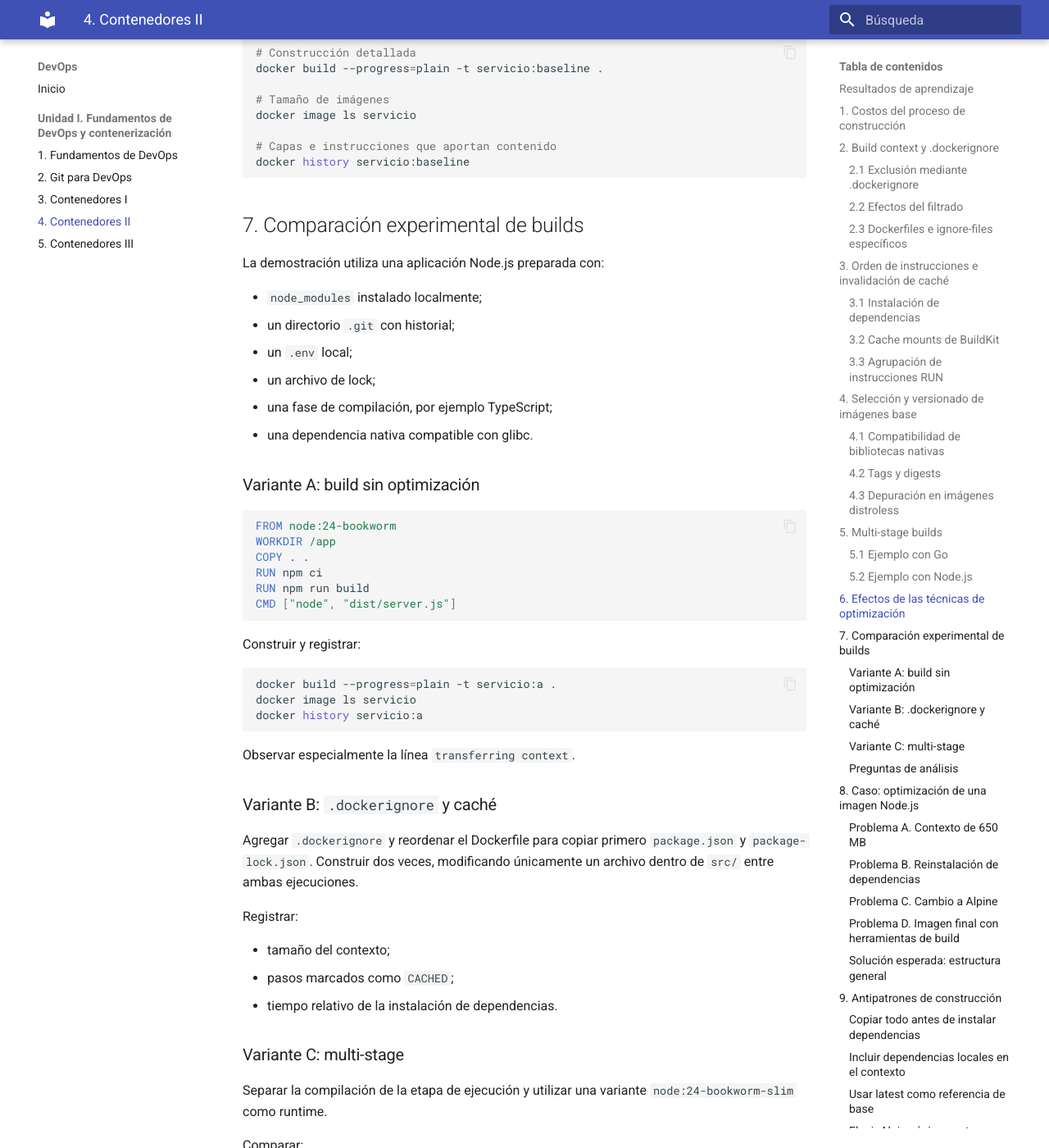
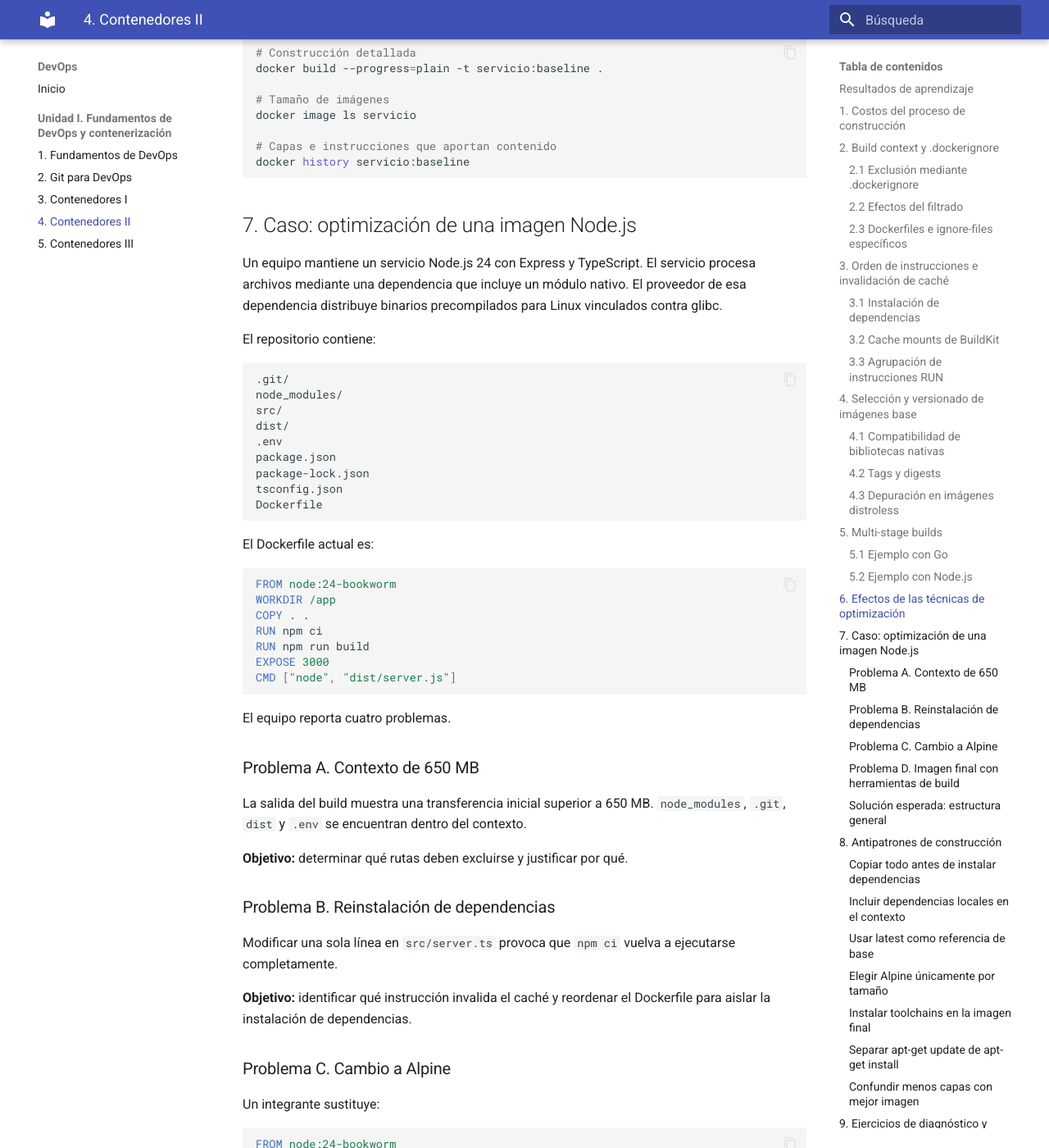
Before and after one commit to guillermocalderon2021/devops-2026, an MkDocs documentation site: the page built from docs/unidad-1/s04_contenedores_ii.md, in a window 1280 px wide and 1400 px high, scrolled down 12338 px. Shown: the whole window at 82% size. Built offline with MkDocs 1.6.1 and Material for MkDocs 9.7.7, drawn with Linux system fonts in a browser that asks for light colours; some of the changed text lies outside the part shown.

Commit message:
Refactor section numbers and titles in markdown
Renumber sections and update titles for clarity.

````diff
--- a/docs/unidad-1/s04_contenedores_ii.md
+++ b/docs/unidad-1/s04_contenedores_ii.md
@@ -379,75 +379,7 @@ docker image ls servicio
 docker history servicio:baseline
 ```
 
-## 7. Comparación experimental de builds
-
-La demostración utiliza una aplicación Node.js preparada con:
-
-- `node_modules` instalado localmente;
-- un directorio `.git` con historial;
-- un `.env` local;
-- un archivo de lock;
-- una fase de compilación, por ejemplo TypeScript;
-- una dependencia nativa compatible con glibc.
-
-### Variante A: build sin optimización
-
-```dockerfile
-FROM node:24-bookworm
-WORKDIR /app
-COPY . .
-RUN npm ci
-RUN npm run build
-CMD ["node", "dist/server.js"]
-```
-
-Construir y registrar:
-
-```bash
-docker build --progress=plain -t servicio:a .
-docker image ls servicio
-docker history servicio:a
-```
-
-Observar especialmente la línea `transferring context`.
-
-### Variante B: `.dockerignore` y caché
-
-Agregar `.dockerignore` y reordenar el Dockerfile para copiar primero `package.json` y `package-lock.json`. Construir dos veces, modificando únicamente un archivo dentro de `src/` entre ambas ejecuciones.
-
-Registrar:
-
-- tamaño del contexto;
-- pasos marcados como `CACHED`;
-- tiempo relativo de la instalación de dependencias.
-
-### Variante C: multi-stage
-
-Separar la compilación de la etapa de ejecución y utilizar una variante `node:24-bookworm-slim` como runtime.
-
-Comparar:
-
-- tamaño del contexto de B y C;
-- tamaño final de las imágenes A y C;
-- contenido de `docker history`;
-- pasos de build que permanecen reutilizables después de modificar código fuente.
-
-<figure markdown="span">
-  ![Comparación experimental del build mostrando tamaño del contexto, reutilización de caché y tamaño de la imagen final](../assets/images/s04/04-comparacion-build.png)
-
-  <figcaption>
-    Figura 4. Evidencia observable durante la comparación de builds: tamaño del contexto transferido, reutilización de caché y tamaño de la imagen final. Los valores mostrados son ilustrativos.
-  </figcaption>
-</figure>
-
-### Preguntas de análisis
-
-1. ¿Qué relación existe entre el tamaño del contexto y el tamaño de la imagen final? Explique por qué pueden variar de forma independiente.
-2. ¿Por qué un cambio en `src/` puede reutilizar la instalación de dependencias?
-3. ¿Qué contenido desaparece de la imagen final al introducir multi-stage?
-4. ¿Qué parte de la reducción de tamaño corresponde al cambio de base y cuál a la separación de etapas?
-
-## 8. Caso: optimización de una imagen Node.js
+## 7. Caso: optimización de una imagen Node.js
 
 Un equipo mantiene un servicio Node.js 24 con Express y TypeScript. El servicio procesa archivos mediante una dependencia que incluye un módulo nativo. El proveedor de esa dependencia distribuye binarios precompilados para Linux vinculados contra glibc.
 
````
Also changed, not shown: other parts of docs/unidad-1/s04_contenedores_ii.md (+2 -2 lines).
